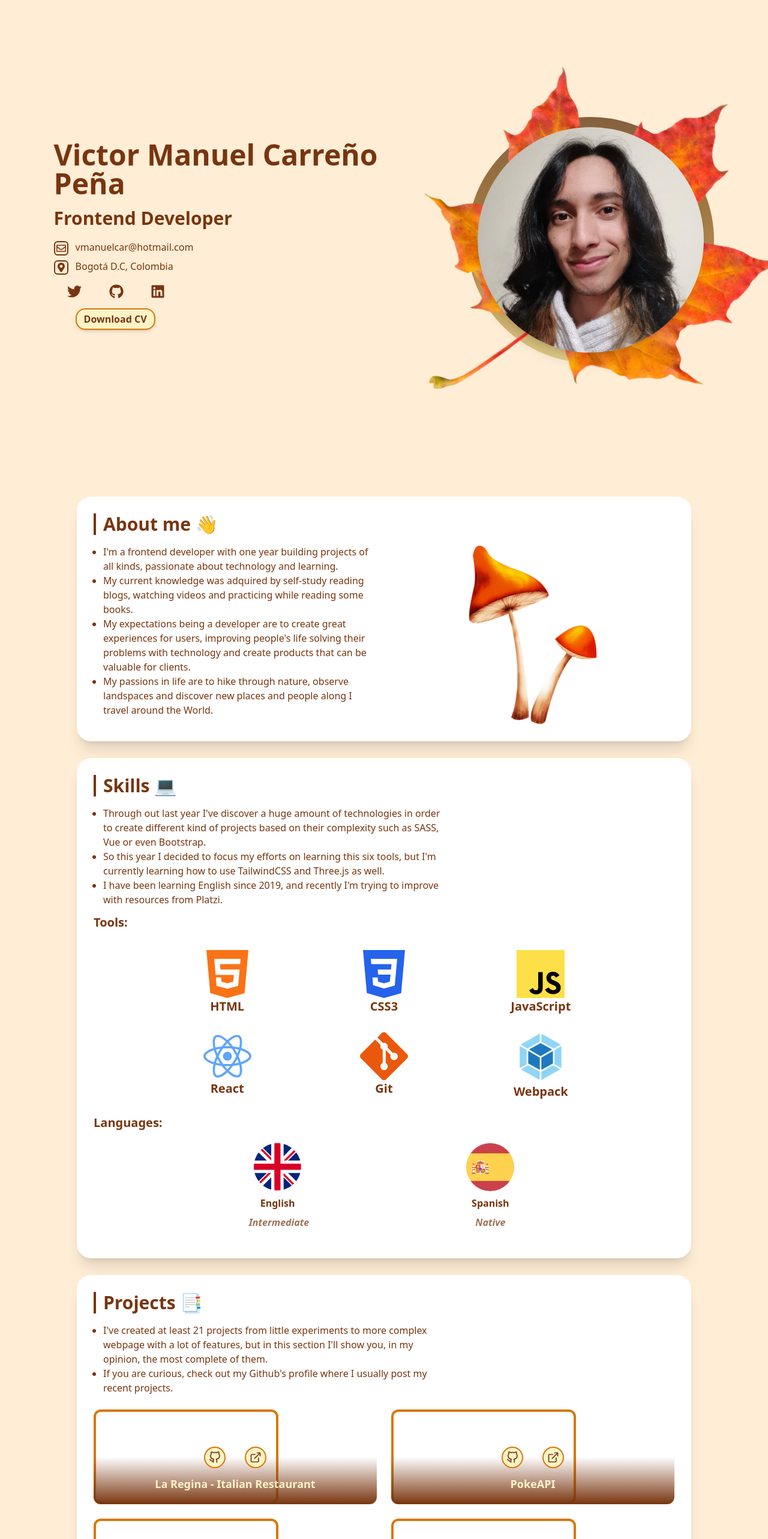
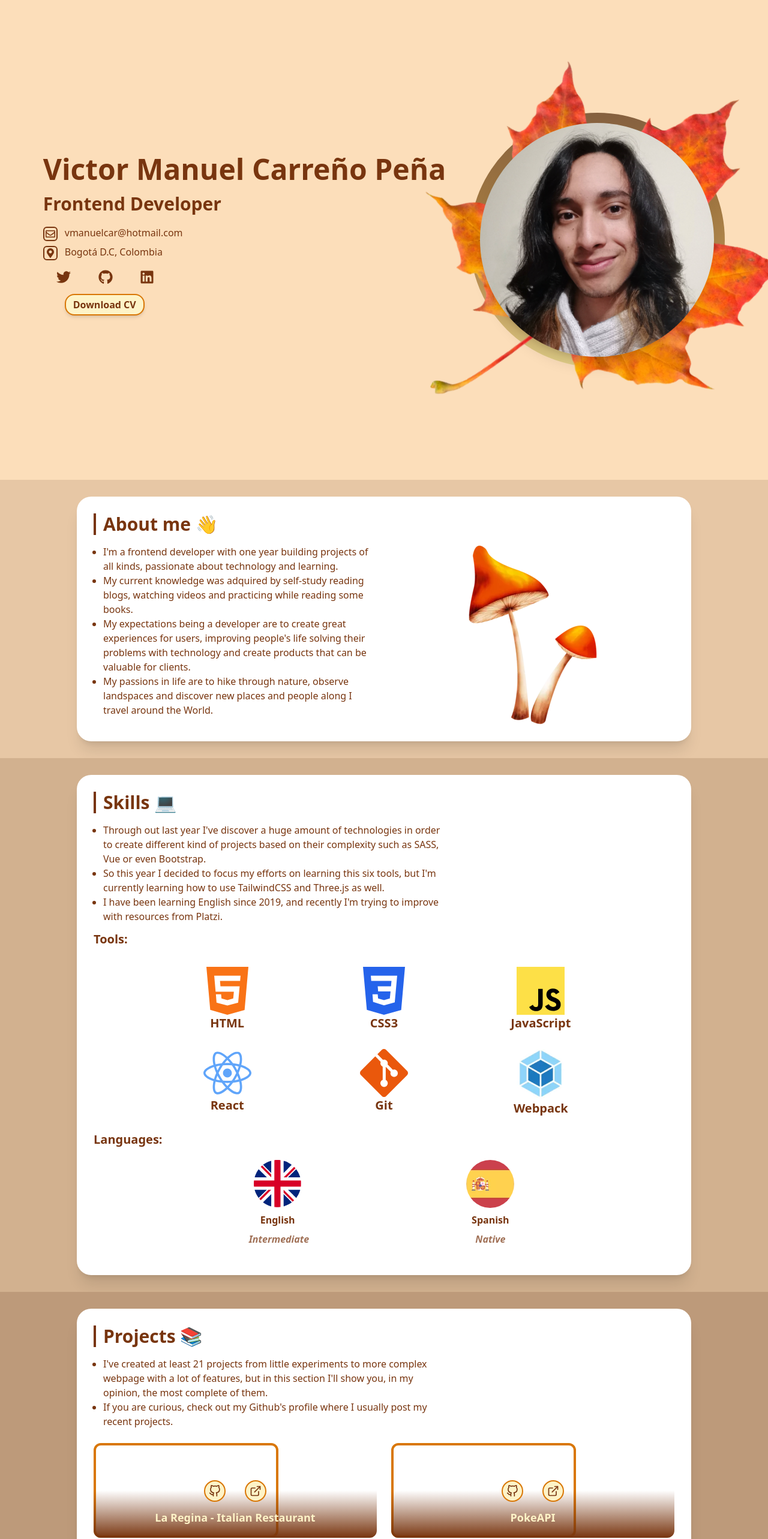
Before and after one commit to VictorCar86/Portfolio, a React app: page / in a window 1280 px wide. Shown: the top 2566 px of the page at 60% size. Built offline with nearby package versions, Linux system fonts and the light colour scheme; grey boxes are pictures that could not be loaded; what tailwindcss-animatecss would draw is missing.

Commit message:
Add a new scroll

```diff
--- a/src/components/InfoSection.jsx
+++ b/src/components/InfoSection.jsx
@@ -1,10 +1,12 @@
 import React from 'react'
 
-const InfoSection = ({ title = "", children }) => {
+const InfoSection = ({ title = "", bgColor = "", children }) => {
   return (
-    <section className='max-w-5xl mx-auto my-7 p-7 bg-white rounded-3xl shadow-xl'>
-      <h2 className='border-l-4 border-amber-900 mb-4 pl-3 text-3xl font-bold'>{title}</h2>
-      { children }
+    <section className={`w-full h-max p-7 ${bgColor}`}>
+      <div className='max-w-5xl mx-auto p-7 bg-white rounded-3xl shadow-xl'>
+        <h2 className='border-l-4 border-amber-900 mb-4 pl-3 text-3xl font-bold'>{title}</h2>
+        { children }
+      </div>
     </section>
   )
 }
--- a/src/containers/AboutMe.jsx
+++ b/src/containers/AboutMe.jsx
@@ -4,7 +4,7 @@ import mushroomImg from '../assets/images/mushroom.webp'
 
 const AboutMe = () => {
   return (
-    <InfoSection title="About me 👋">
+    <InfoSection title="About me 👋" bgColor='bg-cream-200'>
       <div className='grid grid-cols-1 md:grid-cols-2 justify-around gap-6'>
         <ul className='ml-4 list-disc'>
             <li>I'm a frontend developer with one year building projects of all kinds, passionate about technology and learning.</li>
--- /dev/null
+++ b/src/containers/Contact.jsx
@@ -0,0 +1,57 @@
+import React from 'react'
+import InfoSection from '../components/InfoSection'
+import {
+    FaRegEnvelope,
+    FaTwitter,
+    FaGithub,
+    FaLinkedin
+} from 'react-icons/fa'
+
+const Contact = () => {
+
+    const buttonStyles = "border-4 border-amber-900 rounded-full p-2 hover:scale-110 transition-transform ease-out";
+    const svgStyles = "w-12 h-12";
+
+    return (
+        <InfoSection title='Contact 📧' bgColor='bg-cream-500'>
+            <div className='flex justify-evenly my-5'>
+                <a
+                    className={buttonStyles}
+                    aria-label="Link to write me an email! 😉"
+                    href="mailto:vmanuelcar@hotmail.com"
+                >
+                    <FaRegEnvelope className={svgStyles} />
+                </a>
+                <a
+                    className={buttonStyles}
+                    aria-label="Link to Twitter's profile"
+                    href="https://twitter.com/victorcar86_"
+                    target="_blank"
+                    rel="noopener noreferrer"
+                >
+                    <FaTwitter className={svgStyles} />
+                </a>
+                <a
+                    className={buttonStyles}
+                    aria-label="Link to Github's profile"
+                    href="https://github.com/VictorCar86"
+                    target="_blank"
+                    rel="noopener noreferrer"
+                >
+                    <FaGithub className={svgStyles} />
+                </a>
+                <a
+                    className={buttonStyles}
+                    aria-label="Link to Linkedin's profile"
+                    href="https://www.linkedin.com/in/victorcar86/"
+                    target="_blank"
+                    rel="noopener noreferrer"
+                >
+                    <FaLinkedin className={svgStyles} />
+                </a>
+            </div>
+        </InfoSection>
+    )
+}
+
+export default Contact
--- a/src/containers/Projects.jsx
+++ b/src/containers/Projects.jsx
@@ -5,7 +5,7 @@ import videoSources from '../utils/videoSources'
 
 const Projects = () => {
   return (
-    <InfoSection title='Projects 📑'>
+    <InfoSection title='Projects 📚' bgColor='bg-cream-400'>
       <ul className='max-w-xl ml-4 list-disc'>
         <li>I've created at least 21 projects from little experiments to more complex webpage with a lot of features, but in this section I'll show you, in my opinion, the most complete of them.</li>
         <li>If you are curious, check out my Github's profile where I usually post my recent projects.</li>
--- a/src/containers/Skills.jsx
+++ b/src/containers/Skills.jsx
@@ -10,7 +10,7 @@ const Skills = () => {
   const svgStyles = "h-min w-14 lg:w-20 mx-auto animate__animated hover:animate__rubberBand"
 
   return (
-    <InfoSection title='Skills 💻'>
+    <InfoSection title='Skills 💻' bgColor='bg-cream-300'>
         <ul className='max-w-xl ml-4 list-disc'>
           <li>Through out last year I've discover a huge amount of technologies in order to create different kind of projects based on their complexity such as SASS, Vue or even Bootstrap.</li>
           <li>So this year I decided to focus my efforts on learning this six tools, but I'm currently learning how to use TailwindCSS and Three.js as well.</li>
--- a/src/pages/MainPage.jsx
+++ b/src/pages/MainPage.jsx
@@ -3,16 +3,18 @@ import Home from '../containers/Home'
 import AboutMe from '../containers/AboutMe'
 import Skills from '../containers/Skills'
 import Projects from '../containers/Projects'
+import Contact from '../containers/Contact'
 
 const MainPage = () => {
   return (
     <>
       <header></header>
-      <main className='px-[7%] text-amber-900 bg-orange-100 overflow-hidden'>
+      <main className='text-amber-900 bg-cream-100 overflow-hidden'>
           <Home />
           <AboutMe />
           <Skills />
           <Projects />
+          <Contact />
       </main>
       <footer></footer>
     </>
--- a/tailwind.config.js
+++ b/tailwind.config.js
@@ -13,6 +13,17 @@ module.exports = {
       classes: []
     },
     extend: {
+      colors: {
+        "cream-100": "#fcdeba",
+        "cream-200": "#e7c7a5",
+        "cream-300": "#d2b18f",
+        "cream-400": "#bd9a7a",
+        "cream-500": "#a98365",
+        "cream-600": "#946c4f",
+        "cream-700": "#7f563a",
+        "cream-800": "#6a3f24",
+        "cream-900": "#55280f",
+      },
       animation: {
         "fall": "fall 5s ease-in forwards",
       },
```
